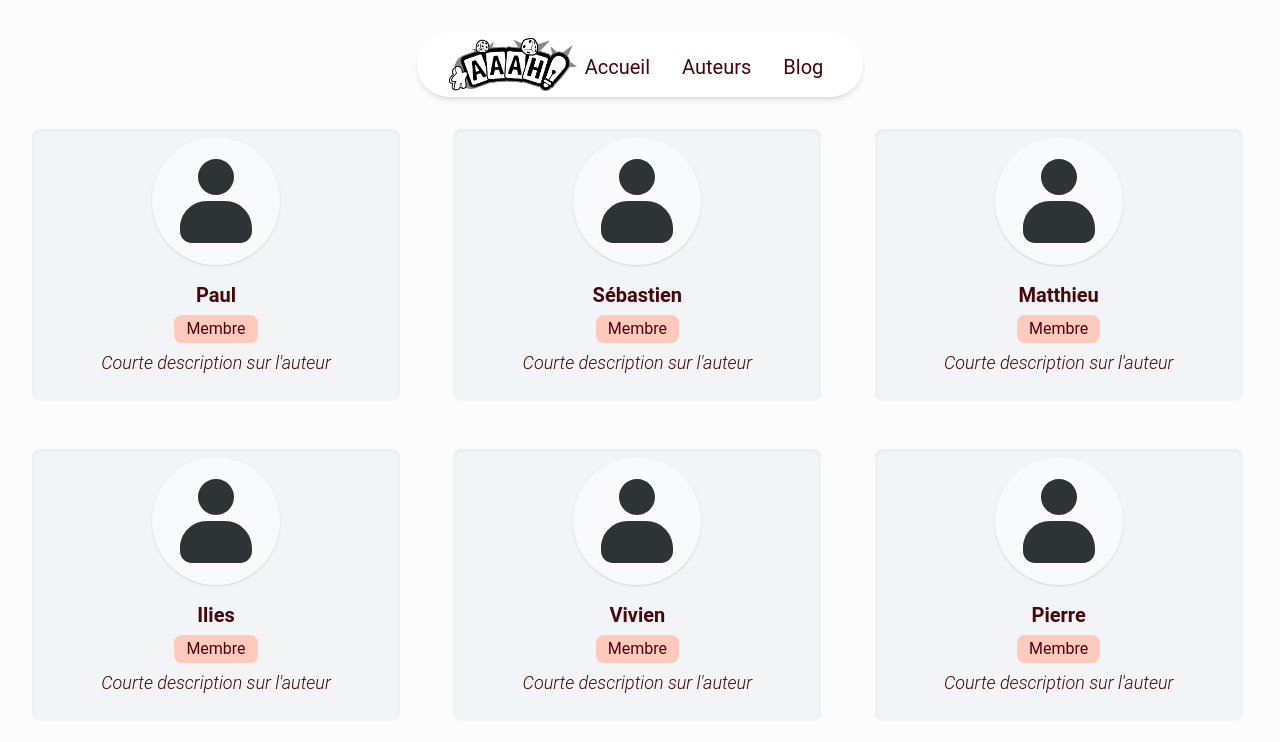
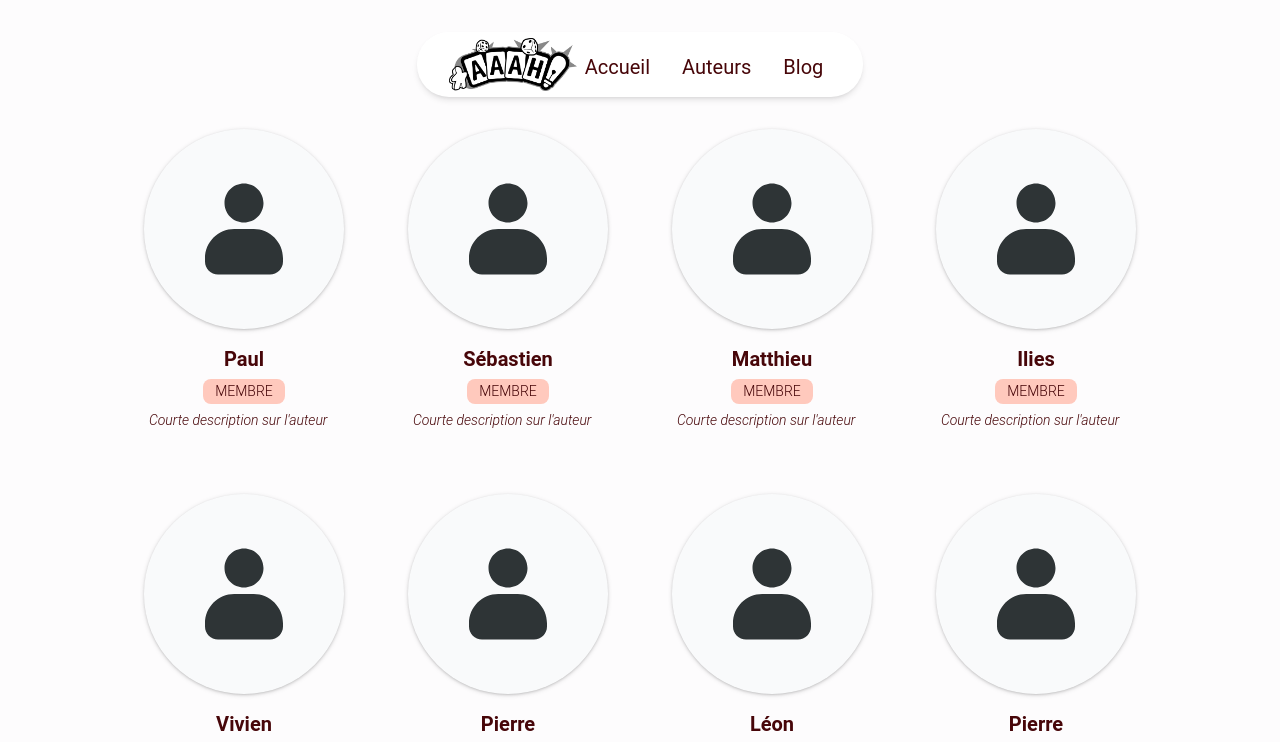
Before and after one commit to Ezazhel/aaah, a React (Vite) app: page /authors in a window 1280 px wide. Shown: the top 742 px of the page. Built offline with nearby package versions, Linux system fonts and the light colour scheme.

Commit message:
feat: change css of author card

```diff
--- a/src/features/authors/AuthorsCard.tsx
+++ b/src/features/authors/AuthorsCard.tsx
@@ -8,18 +8,18 @@ interface AuthorsCarProp {
 
 const AuthorsCard = (props: AuthorsCarProp) => {
   return (
-    <li
-      className={
-        'max-w-92 grid grid-rows-2 place-items-center list-none p-8 py-2 shadow-inner outline-gray-500 bg-gray-100 rounded-lg'
-      }
-    >
-      <div className={'w-32 h-32 overflow-hidden p-4 bg-gray-50 shadow rounded-full'}>
+    <li className={'list-none'}>
+      <div
+        className={'w-50 h-50 overflow-hidden p-12 bg-gray-50 shadow drop-shadow-sm rounded-full'}
+      >
         <img alt={'avatar'} src={avatar}></img>
       </div>
       <div>
-        <div className={'first-letter:uppercase text-xl font-bold'}>{props.name}</div>
-        <span className={'inline-block my-1.5 badge badge--member'}>Membre</span>
-        <div className={'text-lg font-light italic w-full'}>{props.description}</div>
+        <div className={'first-letter:uppercase text-xl font-bold pt-4'}>{props.name}</div>
+        <p className={'inline-block my-1.5 badge badge--member uppercase font-light text-sm'}>
+          Membre
+        </p>
+        <div className={'text-sm font-light italic max-w-[25ch]'}>{props.description}</div>
       </div>
     </li>
   );
--- a/src/pages/Authors.tsx
+++ b/src/pages/Authors.tsx
@@ -45,7 +45,7 @@ const authors = [
 ];
 const Authors = () => {
   return (
-    <ul className={'grid grid-cols-2 md:grid-cols-3 gap-12'}>
+    <ul className={'max-w-7xl flex flex-wrap gap-16 justify-center'}>
       {authors.map((fullName) => (
         <AuthorsCard
           name={fullName.split(' ')[1]}
```
